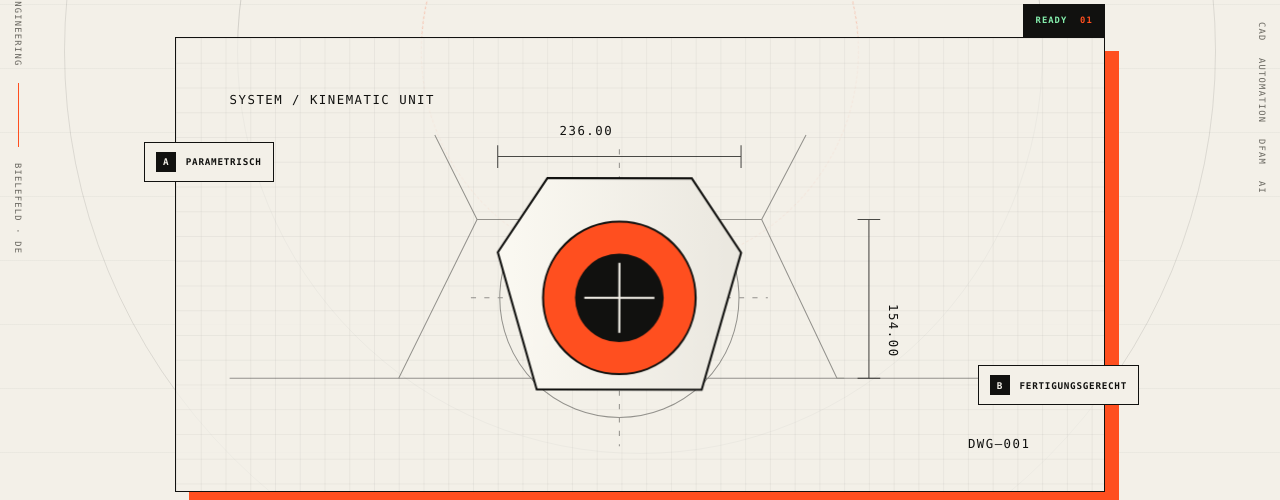
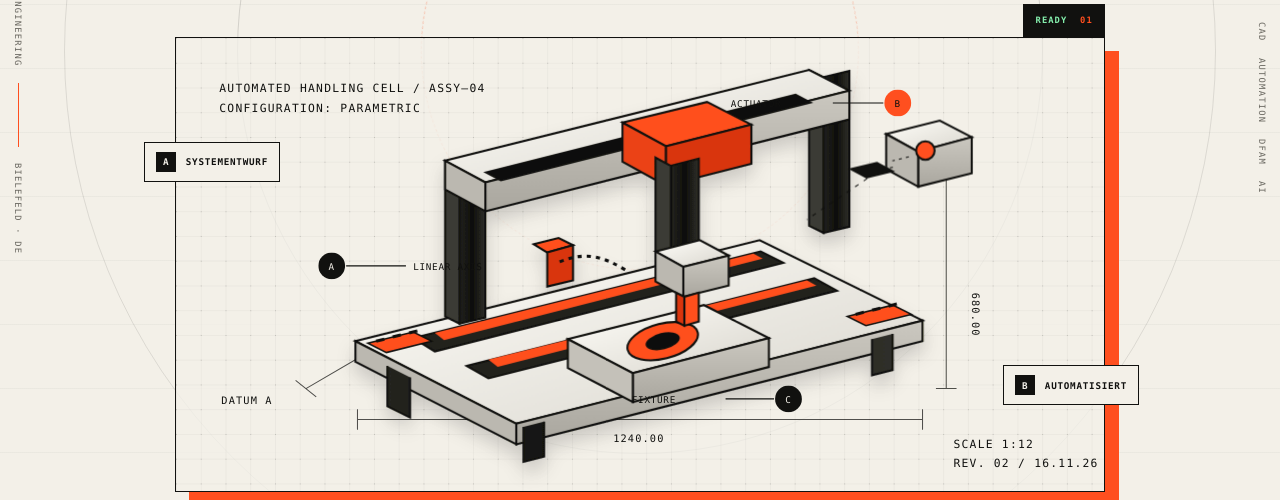
Before and after one commit to heku-fahrzeugbau/kollmeier-systems, an Astro site: page / in a window 1280 px wide. Shown: the part 452-952 px from the top of the page. Built offline with nearby package versions, Linux system fonts and the light colour scheme; Astro itself is replaced by a stand-in of ours.

Commit message:
refactor: upgrade hero engineering visual

```diff
--- /dev/null
+++ b/src/components/EngineeringAssembly.astro
@@ -0,0 +1,142 @@
+<svg viewBox="0 0 900 440" role="img" aria-labelledby="assembly-title assembly-description">
+  <title id="assembly-title">Isometrische technische Anlagenvisualisierung</title>
+  <desc id="assembly-description">Konstruktionsdarstellung einer automatisierten Handhabungsstation mit Grundrahmen, Linearachsen, Sensorik und Werkzeugkopf.</desc>
+  <defs>
+    <pattern id="assembly-grid" width="24" height="24" patternUnits="userSpaceOnUse">
+      <path d="M24 0H0V24" fill="none" stroke="currentColor" stroke-width=".5" opacity=".14" />
+      <circle cx="0" cy="0" r="1" fill="currentColor" opacity=".22" />
+    </pattern>
+    <linearGradient id="metal-top" x1="0" y1="0" x2="1" y2="1">
+      <stop stop-color="#fffef9" /><stop offset="1" stop-color="#d9d6ce" />
+    </linearGradient>
+    <linearGradient id="metal-side" x1="0" x2="0" y1="0" y2="1">
+      <stop stop-color="#cbc8c0" /><stop offset="1" stop-color="#aaa79f" />
+    </linearGradient>
+    <linearGradient id="dark-metal" x1="0" x2="1">
+      <stop stop-color="#252520" /><stop offset=".5" stop-color="#0d0d0b" /><stop offset="1" stop-color="#30302a" />
+    </linearGradient>
+    <filter id="assembly-shadow" x="-30%" y="-30%" width="160%" height="180%">
+      <feDropShadow dx="0" dy="10" stdDeviation="9" flood-color="#11110f" flood-opacity=".16" />
+    </filter>
+  </defs>
+
+  <rect width="900" height="440" fill="url(#assembly-grid)" />
+
+  <g class="assembly-notes" fill="currentColor">
+    <text x="42" y="52">AUTOMATED HANDLING CELL / ASSY—04</text>
+    <text x="42" y="72">CONFIGURATION: PARAMETRIC</text>
+    <text x="754" y="398">SCALE 1:12</text>
+    <text x="754" y="416">REV. 02 / 16.11.26</text>
+  </g>
+
+  <g class="assembly-dimensions" fill="none" stroke="currentColor">
+    <path d="M176 370h548M176 360v20M724 360v20" />
+    <path d="M747 129v211M737 129h20M737 340h20" />
+    <path d="M126 340l60-35M116 332l20 16" />
+  </g>
+  <g class="assembly-dimension-copy" fill="currentColor">
+    <text x="424" y="392">1240.00</text>
+    <text x="772" y="247" transform="rotate(90 772 247)">680.00</text>
+    <text x="44" y="355">DATUM A</text>
+  </g>
+
+  <g class="assembly-machine" filter="url(#assembly-shadow)">
+    <!-- Grundrahmen -->
+    <path d="M174 294 566 196 724 274 330 374z" fill="url(#metal-top)" stroke="currentColor" stroke-width="2" />
+    <path d="M330 374v20l394-100v-20z" fill="url(#metal-side)" stroke="currentColor" stroke-width="2" />
+    <path d="M174 294v20l156 80v-20z" fill="#bbb8b0" stroke="currentColor" stroke-width="2" />
+
+    <!-- Füße -->
+    <path d="M205 318v39l22 11v-39M337 377v34l20-5v-34M675 292v35l20-5v-35" fill="url(#dark-metal)" stroke="currentColor" stroke-width="2" />
+
+    <!-- Linearschienen -->
+    <path d="m230 291 337-84 22 11-338 86z" fill="#22221e" stroke="currentColor" stroke-width="2" />
+    <path d="m282 318 337-85 22 12-338 85z" fill="#22221e" stroke="currentColor" stroke-width="2" />
+    <path d="m251 286 309-77 9 5-309 79zM303 312l309-77 9 5-309 79z" fill="#ff4f1f" />
+
+    <!-- Werkstückträger -->
+    <path d="m380 292 132-33 63 32-132 34z" fill="url(#metal-top)" stroke="currentColor" stroke-width="2" />
+    <path d="m443 325v28l132-34v-28z" fill="url(#metal-side)" stroke="currentColor" stroke-width="2" />
+    <path d="m380 292v28l63 33v-28z" fill="#c4c1b9" stroke="currentColor" stroke-width="2" />
+    <ellipse cx="472" cy="294" rx="35" ry="17" fill="#ff4f1f" stroke="currentColor" stroke-width="2" transform="rotate(-14 472 294)" />
+    <ellipse cx="472" cy="294" rx="17" ry="8" fill="#11110f" transform="rotate(-14 472 294)" />
+
+    <!-- Portalständer -->
+    <path d="m275 277 25-6v-151l-25 6z" fill="url(#dark-metal)" stroke="currentColor" stroke-width="2" />
+    <path d="m275 126-14-7v151l14 7z" fill="#3b3b34" stroke="currentColor" stroke-width="2" />
+    <path d="m628 189 25-6V32l-25 6z" fill="url(#dark-metal)" stroke="currentColor" stroke-width="2" />
+    <path d="m628 38-14-7v151l14 7z" fill="#3b3b34" stroke="currentColor" stroke-width="2" />
+
+    <!-- Portalbrücke -->
+    <path d="m261 119 353-88 39 20-353 89z" fill="url(#metal-top)" stroke="currentColor" stroke-width="2" />
+    <path d="m300 140v28l353-89V51z" fill="url(#metal-side)" stroke="currentColor" stroke-width="2" />
+    <path d="m261 119v28l39 21v-28z" fill="#bbb8b0" stroke="currentColor" stroke-width="2" />
+    <path d="m298 130 303-76 17 9-303 76z" fill="#11110f" />
+
+    <!-- Schlitten und Z-Achse -->
+    <g class="assembly-carriage">
+      <path d="m433 82 82-20 43 22-83 21z" fill="#ff4f1f" stroke="currentColor" stroke-width="2" />
+      <path d="m475 105v38l83-21V84z" fill="#d9350a" stroke="currentColor" stroke-width="2" />
+      <path d="m433 82v38l42 23v-38z" fill="#eb4317" stroke="currentColor" stroke-width="2" />
+      <path d="m480 124 27-7v91l-27 7z" fill="url(#dark-metal)" stroke="currentColor" stroke-width="2" />
+      <path d="m480 124-15-8v91l15 8z" fill="#3b3b34" stroke="currentColor" stroke-width="2" />
+      <path d="m465 207 43-11 28 15-44 11z" fill="url(#metal-top)" stroke="currentColor" stroke-width="2" />
+      <path d="m492 222v29l44-11v-29z" fill="url(#metal-side)" stroke="currentColor" stroke-width="2" />
+      <path d="m465 207v29l27 15v-29z" fill="#bbb8b0" stroke="currentColor" stroke-width="2" />
+      <path d="m493 251 14-4v28l-14 4z" fill="#ff4f1f" stroke="currentColor" stroke-width="2" />
+      <path d="m493 251-8-4v28l8 4z" fill="#d9350a" stroke="currentColor" stroke-width="2" />
+    </g>
+
+    <!-- Sensor und Kabel -->
+    <path d="m347 200 24-6 14 7-25 7z" fill="#ff4f1f" stroke="currentColor" stroke-width="2" />
+    <path d="m360 208v33l25-6v-34z" fill="#d9350a" stroke="currentColor" stroke-width="2" />
+    <path d="M372 217c28-11 43-4 64 8" fill="none" stroke="#11110f" stroke-width="3" stroke-dasharray="4 5" />
+
+    <!-- Sicherheitsmarkierungen -->
+    <path d="m186 296 44-11 18 9-44 11zM651 270l44-11 18 9-44 11z" fill="#ff4f1f" stroke="currentColor" stroke-width="1.5" />
+    <path d="m194 294 8-2m8-2 8-2m8-2 8-2M659 268l8-2m8-2 8-2m8-2 8-2" stroke="#11110f" stroke-width="3" />
+  </g>
+
+  <!-- Explosionsdarstellung eines Aktuators -->
+  <g class="assembly-exploded" stroke="currentColor">
+    <path d="M682 128 607 179" fill="none" stroke-dasharray="4 6" />
+    <path d="m684 96 52-13 31 16-52 14z" fill="url(#metal-top)" stroke-width="2" />
+    <path d="m715 113v34l52-13V99z" fill="url(#metal-side)" stroke-width="2" />
+    <path d="m684 96v34l31 17v-34z" fill="#bbb8b0" stroke-width="2" />
+    <circle cx="722" cy="112" r="9" fill="#ff4f1f" stroke-width="2" />
+    <path d="m650 130 25-6 15 8-25 6z" fill="#11110f" stroke-width="2" />
+    <path d="M674 132l17-4M706 118l-16 4" fill="none" stroke-width="1" stroke-dasharray="3 4" />
+  </g>
+
+  <g class="assembly-callouts" font-family="var(--mono)">
+    <g transform="translate(151 221)"><circle r="13" fill="#11110f" /><text x="0" y="4" text-anchor="middle" fill="#f3f0e8">A</text><path d="M14 0h58" stroke="currentColor" /><text x="79" y="4" fill="currentColor">LINEAR AXIS</text></g>
+    <g transform="translate(700 63)"><circle r="13" fill="#ff4f1f" /><text x="0" y="4" text-anchor="middle" fill="#11110f">B</text><path d="M-14 0h-49" stroke="currentColor" /><text x="-162" y="4" fill="currentColor">ACTUATOR</text></g>
+    <g transform="translate(594 350)"><circle r="13" fill="#11110f" /><text x="0" y="4" text-anchor="middle" fill="#f3f0e8">C</text><path d="M-14 0h-47" stroke="currentColor" /><text x="-152" y="4" fill="currentColor">FIXTURE</text></g>
+  </g>
+</svg>
+
+<style>
+  .assembly-notes,
+  .assembly-dimension-copy { font: 500 11px var(--mono); letter-spacing: .11em; }
+  .assembly-dimension-copy { font-size: 10px; }
+  .assembly-dimensions { stroke-width: 1; opacity: .72; }
+  .assembly-machine { transform-origin: 450px 245px; }
+  .assembly-carriage { animation: carriage-cycle 7s var(--ease-in-out) infinite; }
+  .assembly-exploded { animation: exploded-float 5s var(--ease-in-out) infinite; }
+  .assembly-callouts { font-size: 9px; letter-spacing: .08em; }
+
+  @keyframes carriage-cycle {
+    0%, 18%, 82%, 100% { transform: translate(0); }
+    42%, 58% { transform: translate(34px, -8px); }
+  }
+
+  @keyframes exploded-float {
+    0%, 100% { transform: translate(0); }
+    50% { transform: translate(5px, -3px); }
+  }
+
+  @media (prefers-reduced-motion: reduce) {
+    .assembly-carriage,
+    .assembly-exploded { animation: none; }
+  }
+</style>
--- a/src/pages/index.astro
+++ b/src/pages/index.astro
@@ -1,5 +1,6 @@
 ---
 import Layout from '../layouts/Layout.astro'
+import EngineeringAssembly from '../components/EngineeringAssembly.astro'
 
 const services = [
   { number: '01', title: 'CAD & Konstruktion', text: 'Fertigungsgerechte Bauteile, Baugruppen und Sonderlösungen — parametrisch aufgebaut, nachvollziehbar dokumentiert und auf die reale Produktion ausgerichtet.', meta: ['SolidWorks', 'Fusion 360', 'DFAM'], code: 'CAD.01' },
@@ -50,19 +51,9 @@ const process = [
         </div>
 
         <div class="hero-machine enter" style="--delay: 220ms" data-machine aria-hidden="true">
-          <svg viewBox="0 0 900 440" role="presentation">
-            <defs>
-              <pattern id="micro-grid" width="24" height="24" patternUnits="userSpaceOnUse"><path d="M24 0H0V24" fill="none" stroke="currentColor" stroke-width=".5" opacity=".18" /></pattern>
-              <linearGradient id="plate" x1="0" x2="1"><stop stop-color="#fbf9f2" /><stop offset="1" stop-color="#eae7df" /></linearGradient>
-            </defs>
-            <rect width="900" height="440" fill="url(#micro-grid)" />
-            <g class="drawing-lines" fill="none" stroke="currentColor"><path d="M52 330h164l76-154h276l73 154h207" /><path d="M216 330h432M292 176l-41-82M568 176l43-82" /><circle cx="430" cy="252" r="116" /><circle cx="430" cy="252" r="64" /><circle cx="430" cy="252" r="13" /><path d="M430 108v288M286 252h288" stroke-dasharray="5 8" /></g>
-            <g class="machine-part"><path d="M360 136h140l48 72-38 133H350l-38-133z" fill="url(#plate)" stroke="currentColor" stroke-width="2" /><circle cx="430" cy="252" r="74" fill="#ff4f1f" stroke="currentColor" stroke-width="2" /><circle cx="430" cy="252" r="43" fill="#11110f" /><path d="M430 218v68M396 252h68" stroke="#f5f2ea" stroke-width="2" /></g>
-            <g class="dimension-lines" fill="none" stroke="currentColor" stroke-width="1"><path d="M312 115h236M312 104v22M548 104v22" /><path d="M672 176v154M661 176h22M661 330h22" /></g>
-            <g class="drawing-copy" fill="currentColor"><text x="372" y="94">236.00</text><text x="691" y="258" transform="rotate(90 691 258)">154.00</text><text x="52" y="64">SYSTEM / KINEMATIC UNIT</text><text x="768" y="398">DWG—001</text></g>
-          </svg>
-          <div class="machine-label machine-label--a"><span>A</span> Parametrisch</div>
-          <div class="machine-label machine-label--b"><span>B</span> Fertigungsgerecht</div>
+          <EngineeringAssembly />
+          <div class="machine-label machine-label--a"><span>A</span> Systementwurf</div>
+          <div class="machine-label machine-label--b"><span>B</span> Automatisiert</div>
           <div class="machine-readout"><span>READY</span><b>01</b></div>
         </div>
 
--- a/src/styles/global.css
+++ b/src/styles/global.css
@@ -74,10 +74,6 @@ img, svg { display: block; max-width: 100%; }
 .button span { color: var(--signal); font-size: 1rem; }
 .hero-machine { --mx: 0px; --my: 0px; position: relative; width: min(930px, 76vw); margin: clamp(2.5rem, 5vh, 4rem) auto 0; color: var(--ink); border: 1px solid var(--ink); background: rgba(243,240,232,.78); transform: translate3d(var(--mx), var(--my), 0); transition: transform 350ms var(--ease-out); box-shadow: 14px 14px 0 var(--signal); }
 .hero-machine svg { width: 100%; }
-.drawing-lines { stroke-width: 1; opacity: .42; }
-.machine-part { transform-origin: 430px 252px; animation: machine-pulse 8s var(--ease-in-out) infinite; }
-.dimension-lines { opacity: .75; }
-.drawing-copy { font: 500 12px var(--mono); letter-spacing: .12em; }
 .machine-label { position: absolute; display: flex; align-items: center; gap: .6rem; padding: .55rem .7rem; border: 1px solid var(--ink); background: var(--paper); font: 600 .58rem/1 var(--mono); text-transform: uppercase; letter-spacing: .08em; }
 .machine-label span { display: grid; place-items: center; width: 20px; height: 20px; color: var(--paper); background: var(--ink); }
 .machine-label--a { left: -2rem; top: 23%; }
@@ -209,7 +205,6 @@ img, svg { display: block; max-width: 100%; }
 
 @keyframes enter-up { from { opacity: 0; transform: translateY(1.5rem); } to { opacity: 1; transform: translateY(0); } }
 @keyframes orbit-spin { to { transform: rotate(360deg); } }
-@keyframes machine-pulse { 0%,100% { transform: rotate(0deg); } 50% { transform: rotate(1.5deg); } }
 @keyframes marquee { to { transform: translateX(-50%); } }
 
 @media (max-width: 1100px) {
```
